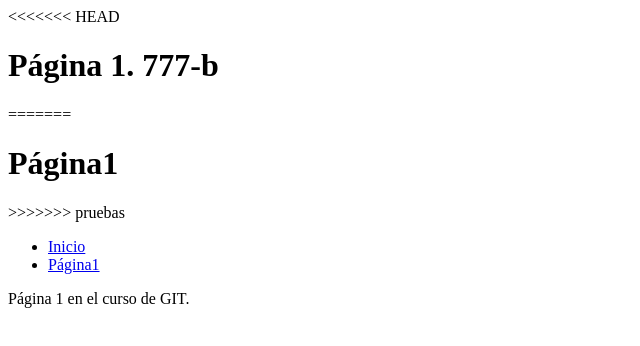
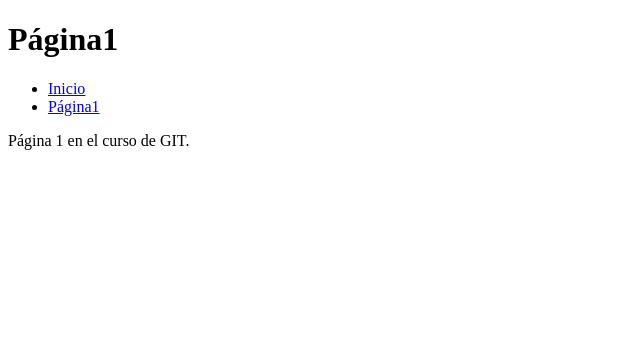
Before and after one commit to SergioKov/miproyectoweb, a plain HTML site: page pagina1.html in a window 1280 px wide. Shown: the whole page, without its empty margins (0-640 px from the left). Drawn offline with Linux system fonts and the light colour scheme.

Commit message:
cambios en index y pag1

```diff
--- a/pagina1.html
+++ b/pagina1.html
@@ -6,11 +6,7 @@
 </head>
 
 <body>
-<<<<<<< HEAD
-    <h1>Página 1. 777-b</h1>
-=======
     <h1>Página1</h1>
->>>>>>> pruebas
     <ul>
         <li><a href="index.html">Inicio</a></li>
         <li><a href="pagina1.html">Página1 </a></li>
```
Also changed, not shown: index.html (+0 -4 lines).
